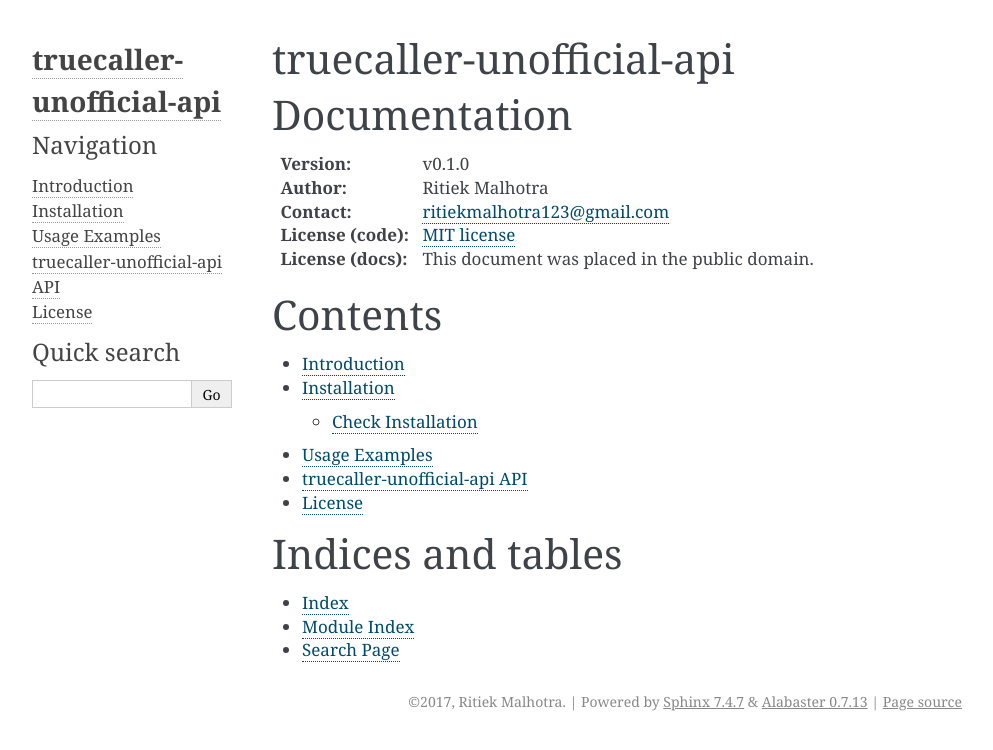
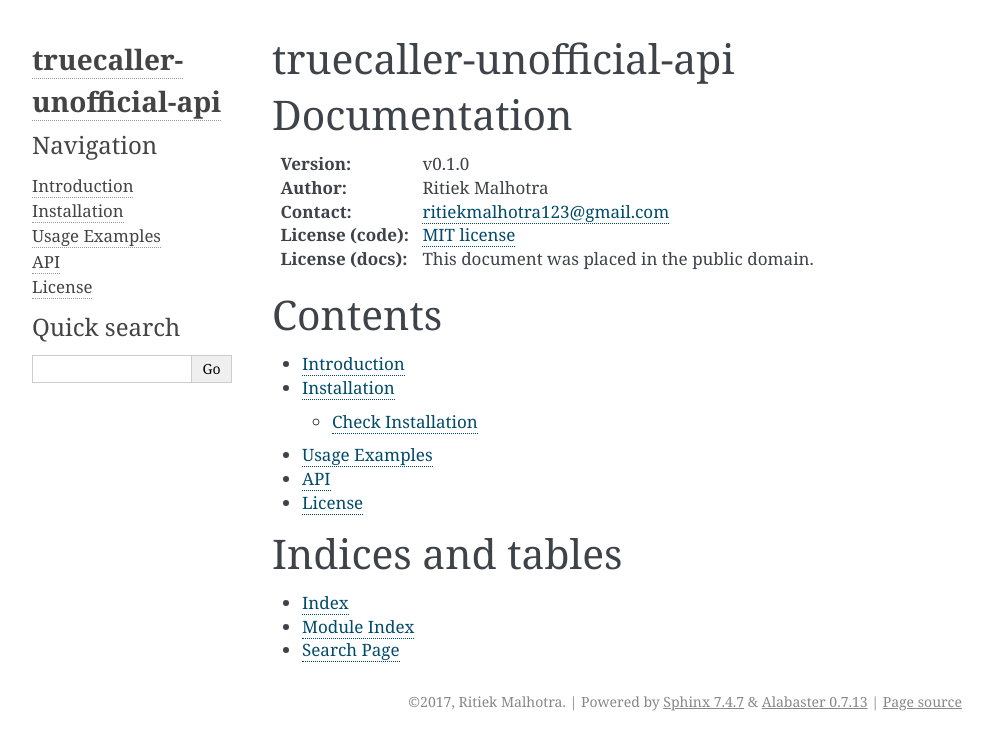
Before and after one commit to ritiek/trunofficial, a Sphinx documentation site: the page built from docs/index.rst, in a window 1280 px wide. Shown: the top 750 px of the page, without its empty margins (148-1141 px from the left). Built offline with Sphinx 7.4.7, drawn with Linux system fonts in a browser that asks for light colours.

```diff
--- a/docs/api.rst
+++ b/docs/api.rst
@@ -1,5 +1,5 @@
-truecaller-unofficial-api API
-=============================
+API
+===
 
 .. automodule:: truecaller_unofficial_api
     :members:
```
